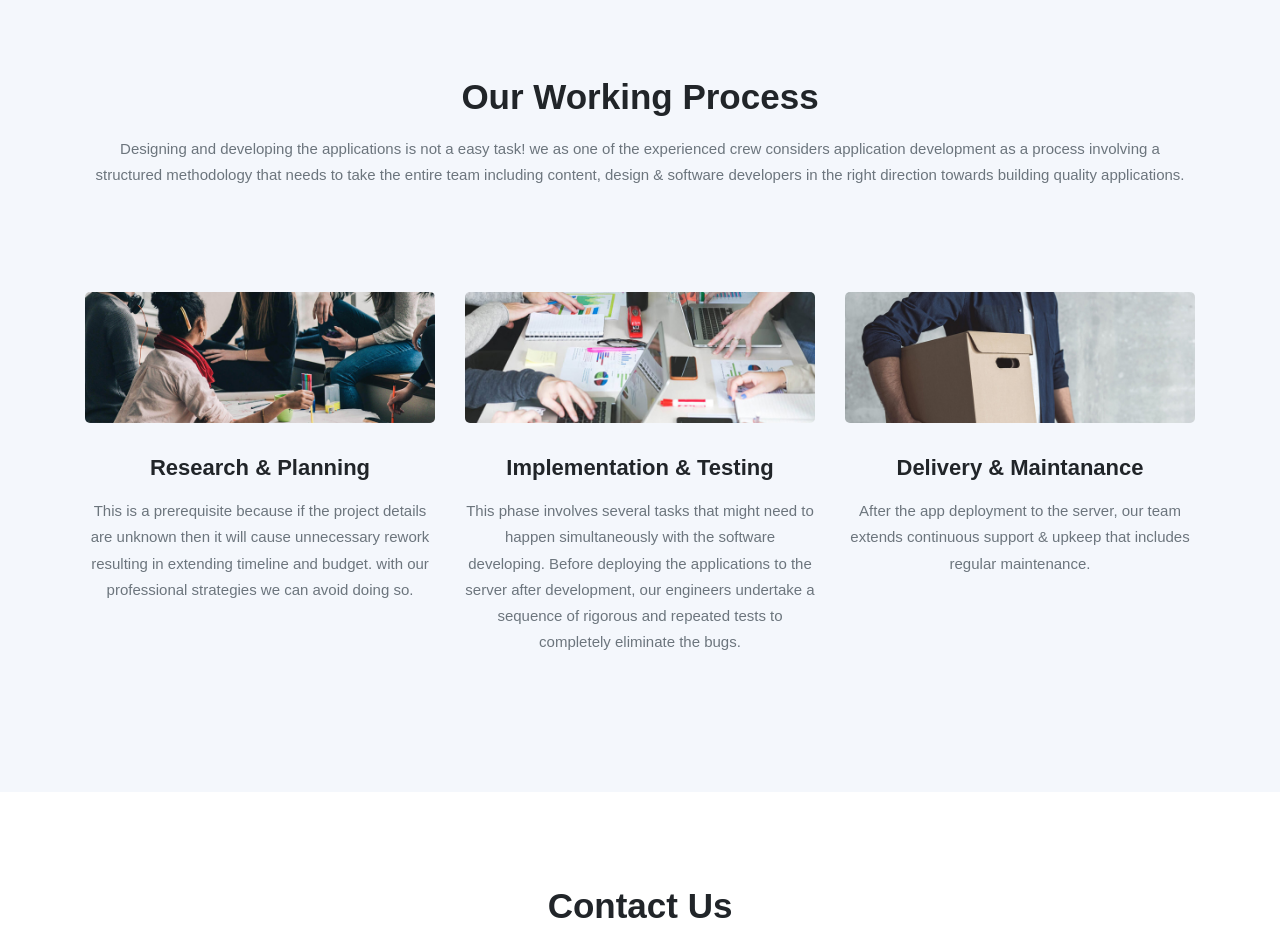
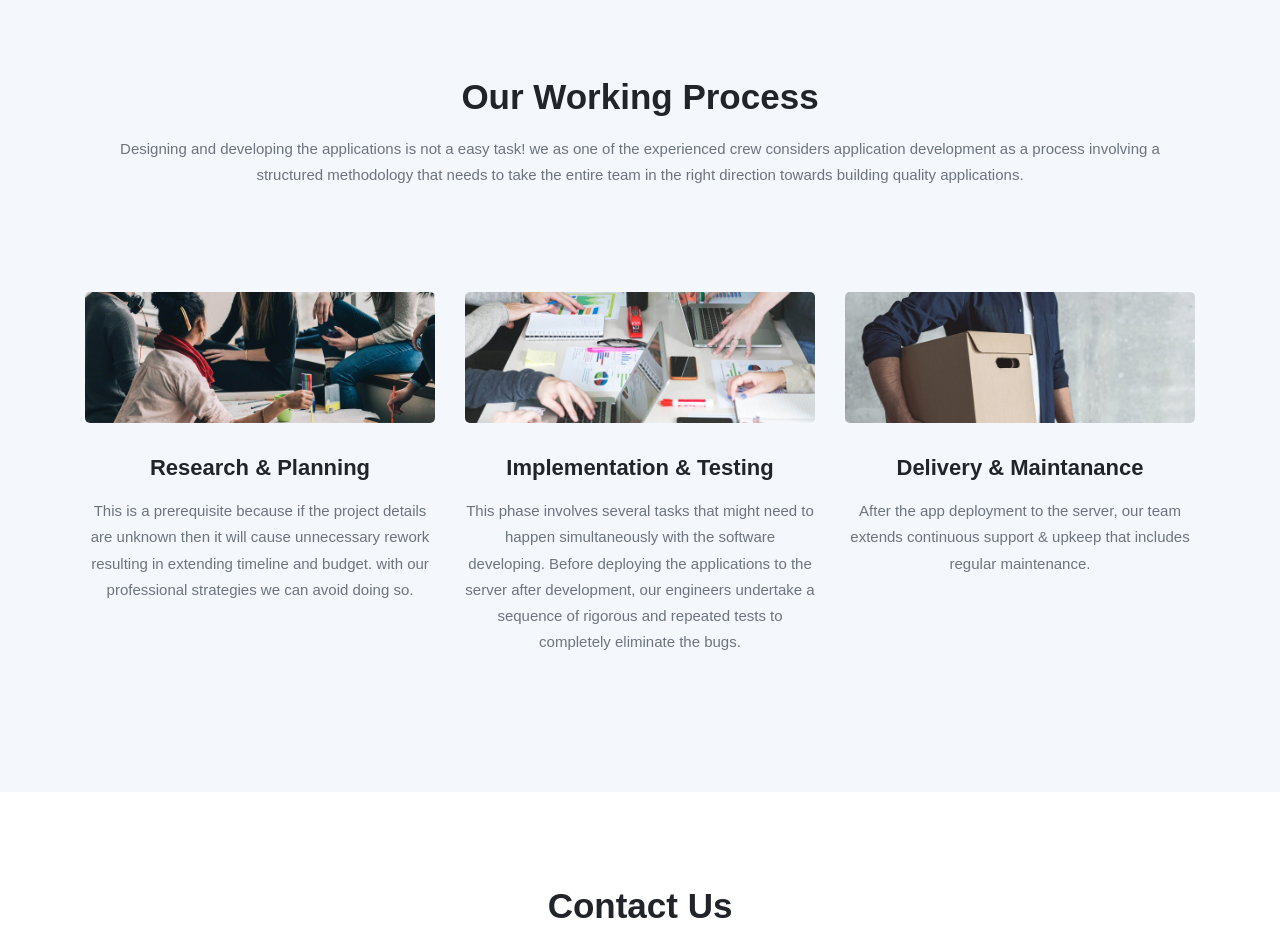
Before and after one commit to PrashanthGopal/Religate_softwares, a plain HTML site: page index.html in a window 1280 px wide. Shown: the part 2800-3736 px from the top of the page. Drawn offline with Linux system fonts and the light colour scheme; some packages are replaced by stand-ins of ours; a web font is replaced by a local one.

Commit message:
Update index.html

```diff
--- a/index.html
+++ b/index.html
@@ -270,7 +270,7 @@
 
                         <!-- Subheading -->
                         <p>
-                          Designing and developing the applications is not a easy task! we as one of the experienced crew  considers application development as a process involving a structured methodology that needs to take the entire team including content, design & software developers in the right direction towards building quality applications.
+                          Designing and developing the applications is not a easy task! we as one of the experienced crew  considers application development as a process involving a structured methodology that needs to take the entire team in the right direction towards building quality applications.
                         </p>
                     </div>
                 </div>
```
